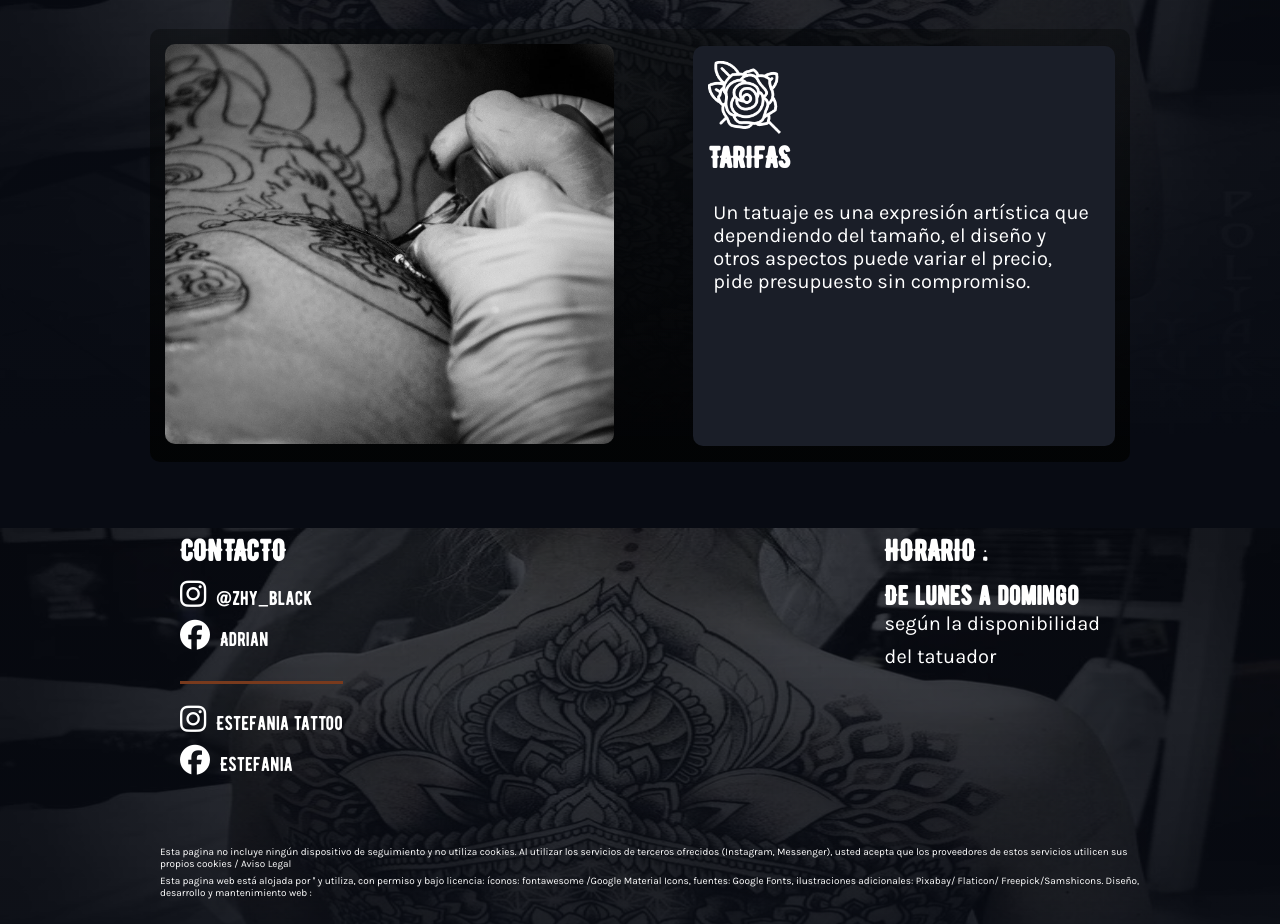
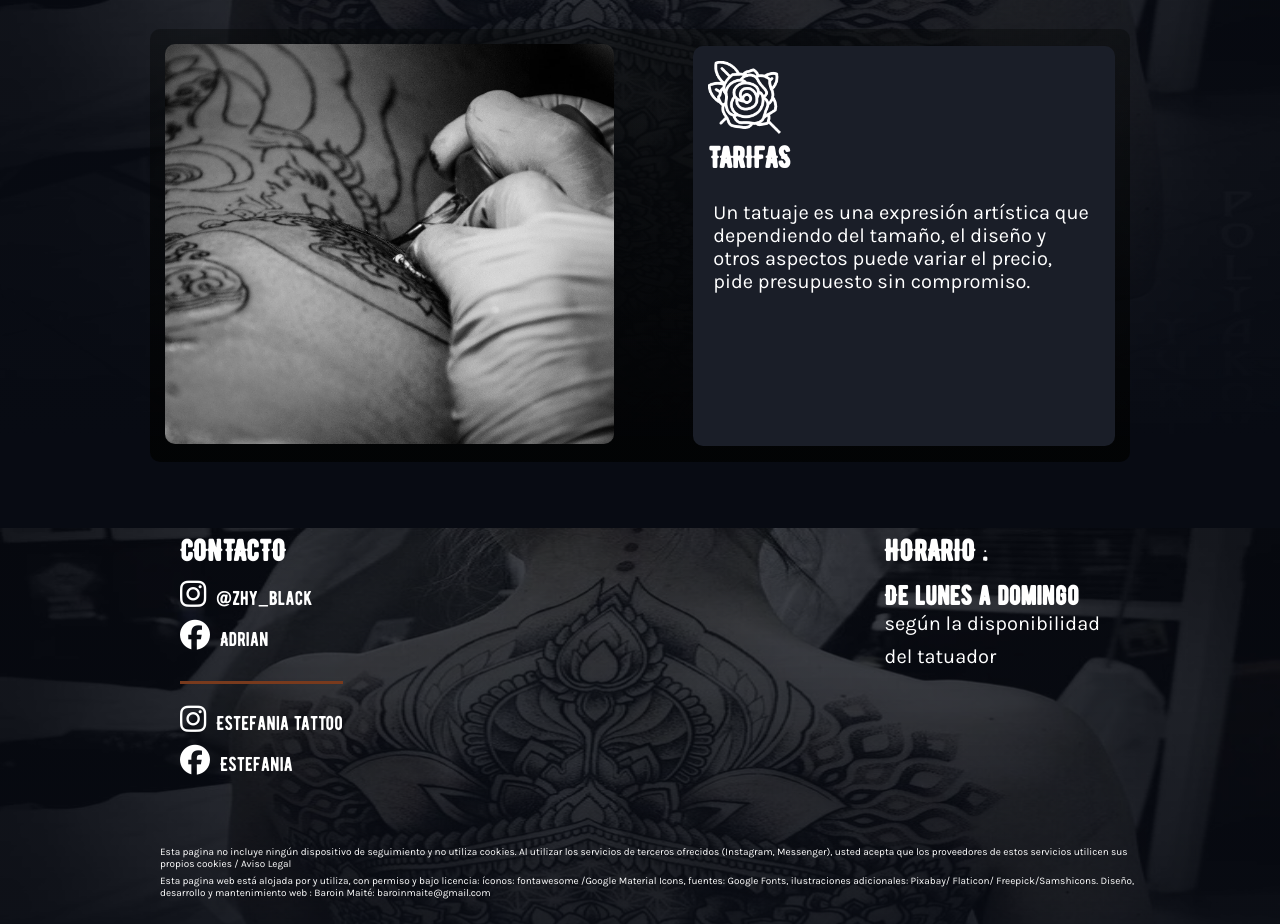
Before and after one commit to Baroin40370/site-adrian, a website: page pages/adrian.html in a window 1280 px wide. Shown: the part 8272-9196 px from the top of the page. Drawn offline with Linux system fonts and the light colour scheme.

Commit message:
sauvegarde

```diff
--- a/pages/adrian.html
+++ b/pages/adrian.html
@@ -268,9 +268,9 @@
      acepta que los proveedores de estos servicios utilicen sus propios cookies /
      <a class="mention" href="aviso.html">Aviso Legal</a>
      </p>
-     <p>Esta pagina web está alojada por '' y utiliza, con permiso y bajo licencia:
+     <p>Esta pagina web está alojada por <!-- --> y utiliza, con permiso y bajo licencia:
       íconos: fontawesome /Google Material Icons, fuentes: Google Fonts, ilustraciones adicionales: Pixabay/ Flaticon/ Freepick/Samshicons.
-      Diseño, desarrollo y mantenimiento web :
+      Diseño, desarrollo y mantenimiento web : Baroin Maité: baroinmaite@gmail.com
     </p>
    <a href="#" class="to-top"><i class="fa-solid fa-chevron-up"></i></a>
   </footer>
```
Also changed, not shown: index.html (+2 -2 lines), pages/aviso.html (+2 -2 lines), pages/estefania.html (+2 -2 lines), pages/grafiti.html (+2 -2 lines), pages/pinturas.html (+1 -1 lines).
